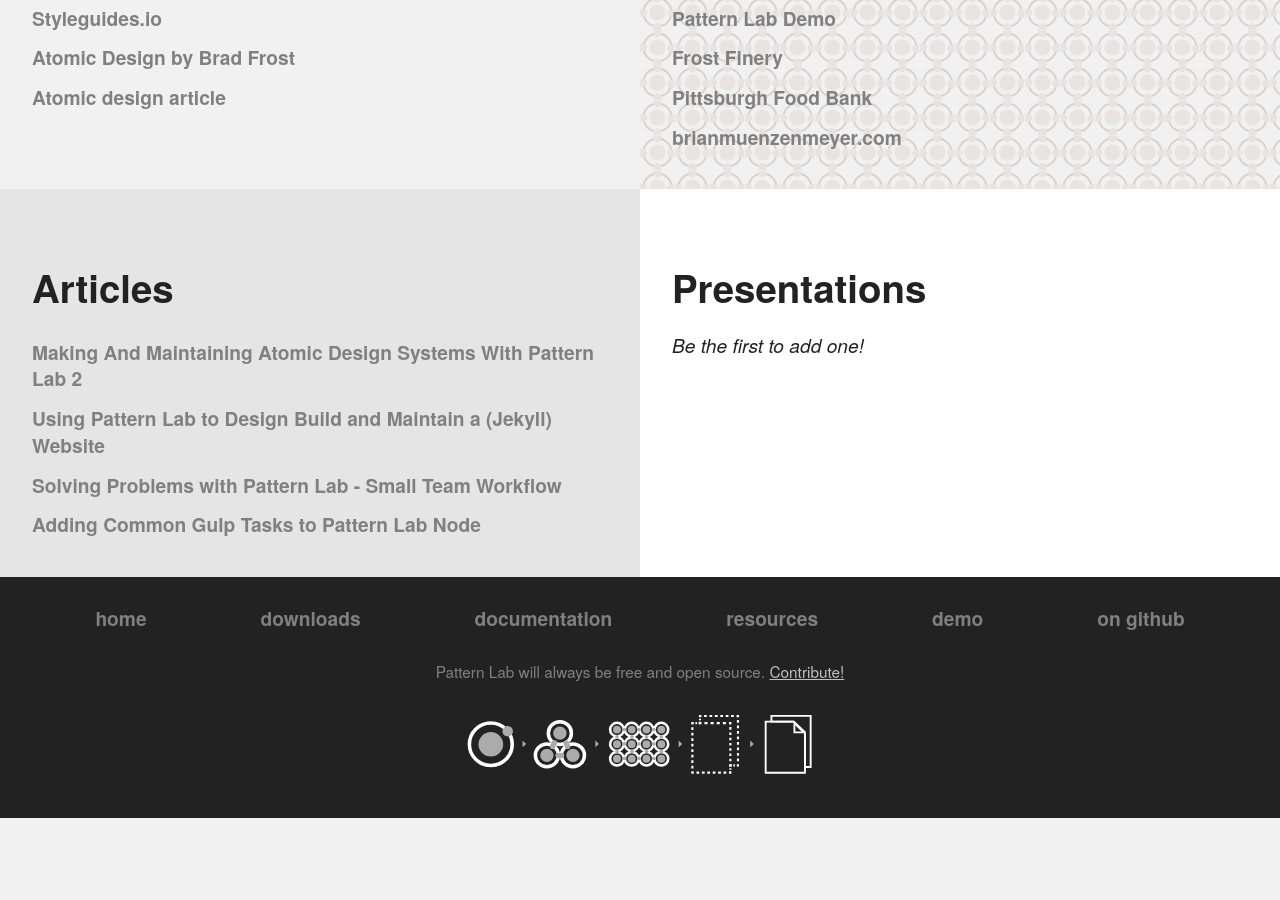
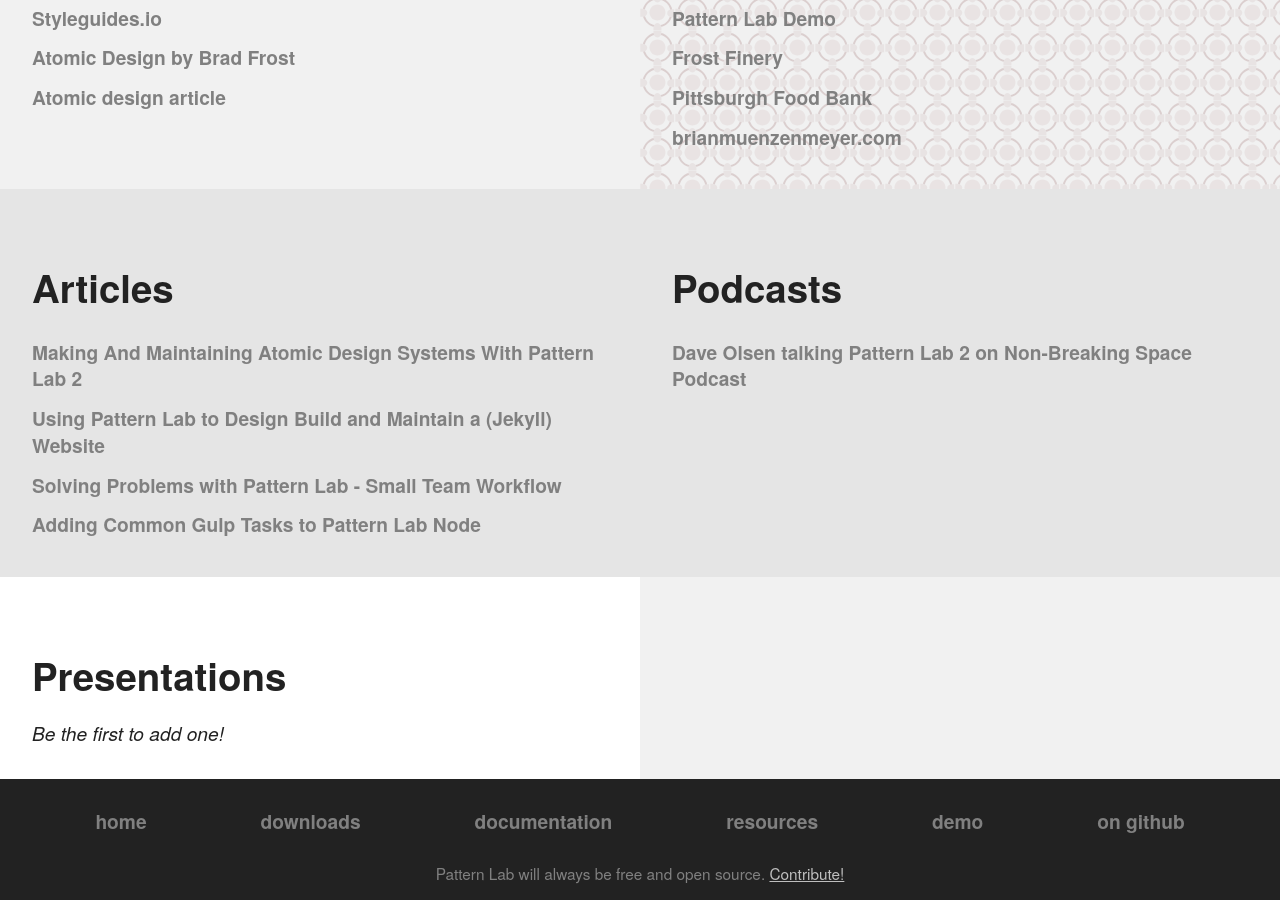
Before and after one commit to pattern-lab/website, a Jekyll site: the page built from resources.html, in a window 1280 px wide and 900 px high, scrolled down 580 px. Built offline with Jekyll 4.4.1, drawn with Linux system fonts in a browser that asks for light colours; before the commit the page ends 1398 px from its top, so only the background shows below that.

Commit message:
Added Podcast section

```diff
--- a/resources.html
+++ b/resources.html
@@ -52,6 +52,17 @@
 
     </div><!--end .gi-->
 
+    <div class="gi">
+
+        <div class="tile tile--flex tile--alt">
+    	    <h2 class="language-btn">Podcasts</h2>
+            <ul class="link-list">
+              <li class="link-list__item"><strong><a class="link-list__link" href="http://goodstuff.fm/nbsp/86">Dave Olsen talking Pattern Lab 2 on Non-Breaking Space Podcast</a></strong></li>
+            </ul>
+        </div>
+
+    </div><!--end .gi-->
+
 	<div class="gi">
 
 	    <div class="tile tile--flex tile--alt2">
```
